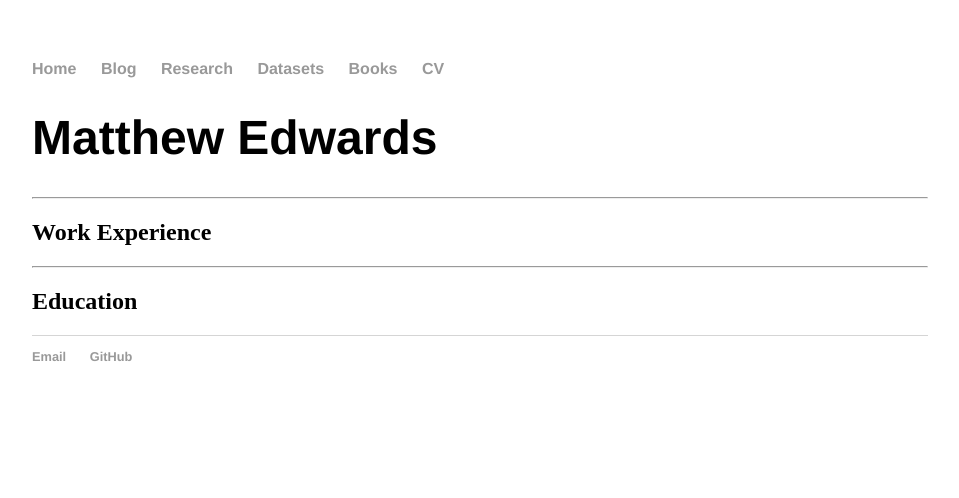
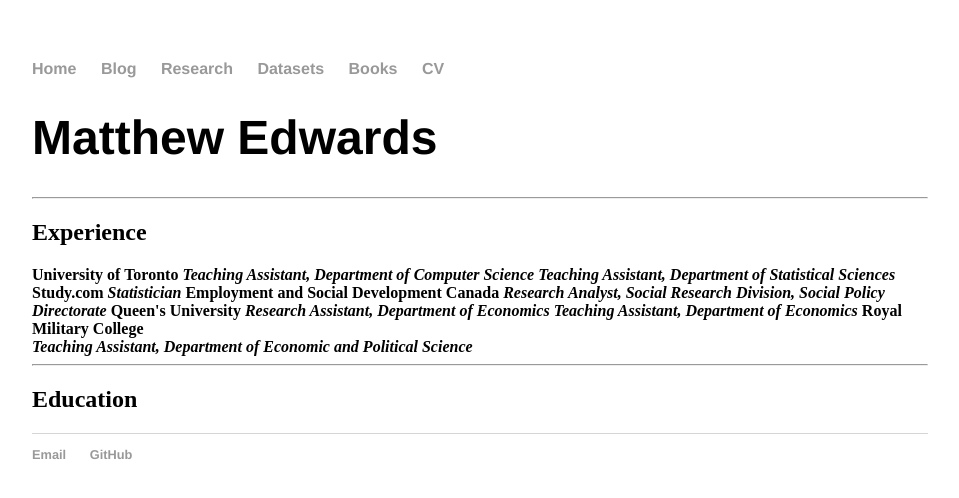
Before and after one commit to 12mre1/12mre1.github.io, a Jekyll site: the page built from cv/index.html, in a window 1280 px wide. Shown: the top 498 px of the page, without its empty margins (160-1119 px from the left). Built offline with Jekyll 4.4.1, drawn with Linux system fonts in a browser that asks for light colours.

Commit message:
Update index.html

```diff
--- a/cv/index.html
+++ b/cv/index.html
@@ -5,7 +5,26 @@ title: cv
 <h1>Matthew Edwards</h1>
 
 <hr>
-<h2><b>Work Experience</b></h2>
+<h2><b>Experience</b></h2>
+
+<b>University of Toronto</b>
+<b><i>Teaching Assistant, Department of Computer Science</i></b>
+
+<b><i>Teaching Assistant, Department of Statistical Sciences</i></b>
+
+<b>Study.com</b>
+<b><i>Statistician</i></b>
+
+<b>Employment and Social Development Canada</b>
+<b><i>Research Analyst, Social Research Division, Social Policy Directorate</i></b>
+
+<b>Queen's University</b>
+<b><i>Research Assistant, Department of Economics</i></b>
+
+<b><i>Teaching Assistant, Department of Economics</i></b>
+
+<b>Royal Military College</b> </br>
+<b><i>Teaching Assistant, Department of Economic and Political Science</i></b>
 
 <hr>
 <h2><b>Education</b></h2>
```
